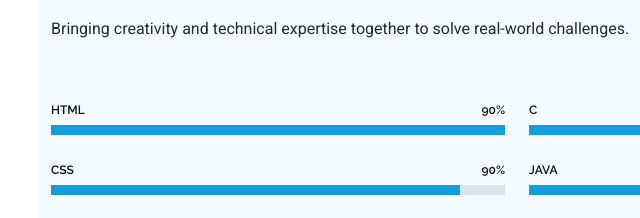
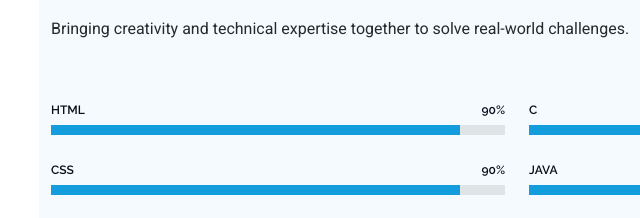
Before and after one commit to shefiin/portfolio, a plain HTML site: page index.html in a window 1280 px wide. Shown: the part 3080-3298 px from the top of the page, 273-913 px from the left. Drawn offline with Linux system fonts and the light colour scheme.

Commit message:
Update index.html

```diff
--- a/index.html
+++ b/index.html
@@ -260,7 +260,7 @@
                 <div class="progress">
                   <span class="skill"><span>HTML</span> <i class="val">90%</i></span>
                   <div class="progress-bar-wrap">
-                    <div class="progress-bar" role="progressbar" aria-valuenow="100" aria-valuemin="0" aria-valuemax="100"></div>
+                    <div class="progress-bar" role="progressbar" aria-valuenow="90" aria-valuemin="0" aria-valuemax="100"></div>
                   </div>
                 </div><!-- End Skills Item -->
 
```
